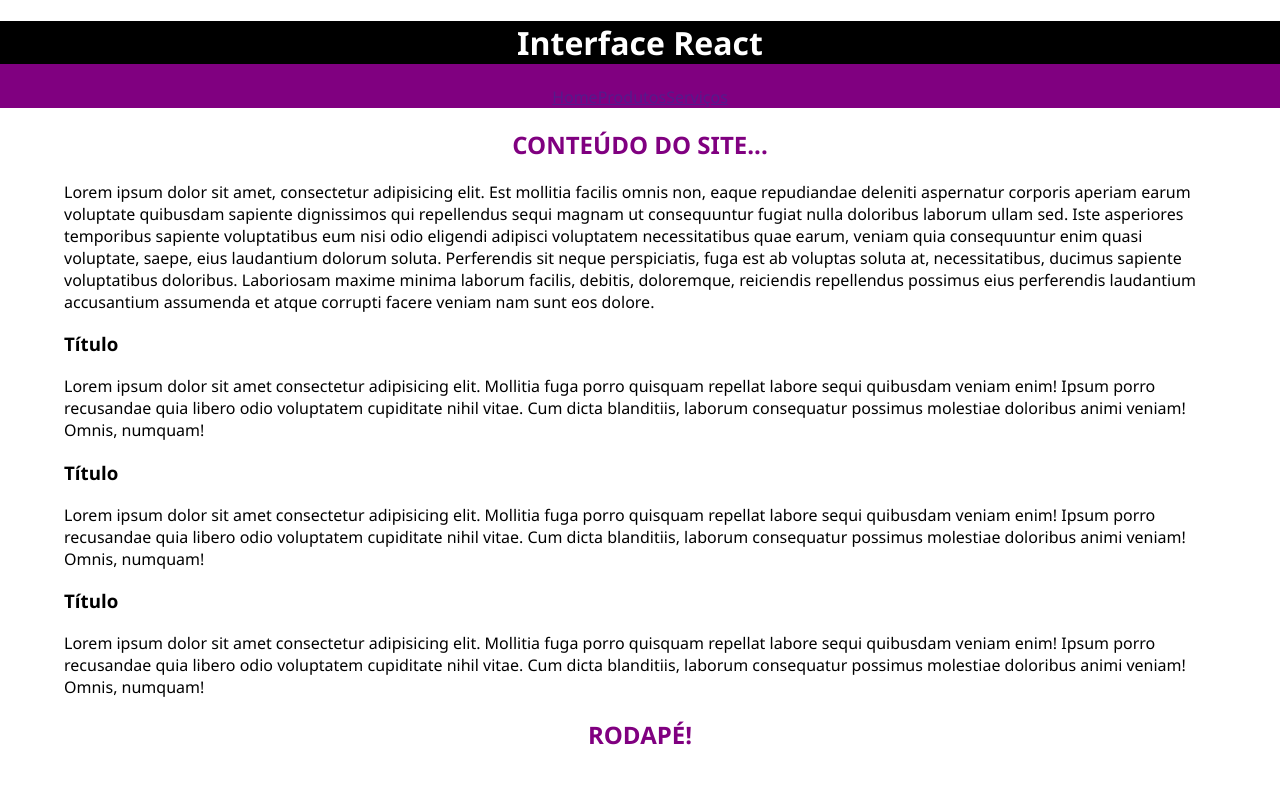
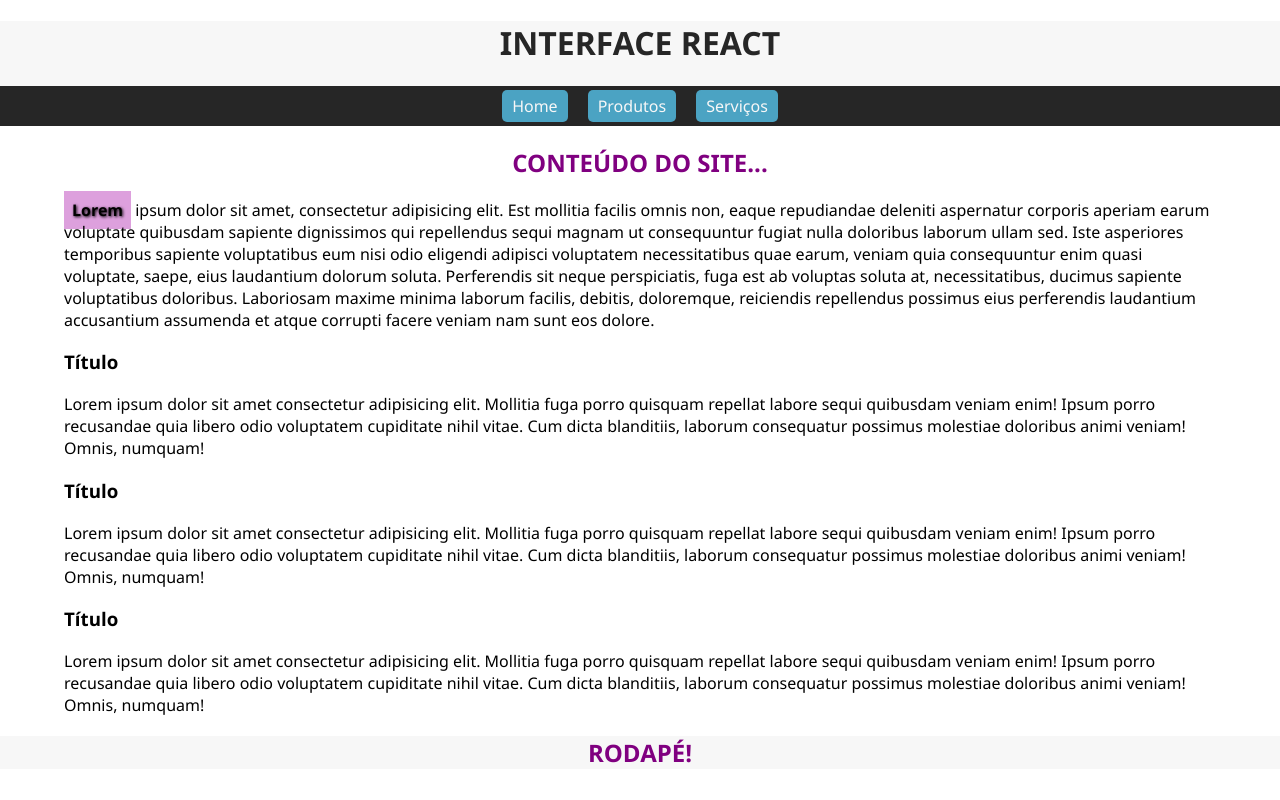
Before and after one commit to LucasMendesz/meu-app, a React (Create React App) app: page / in a window 1280 px wide. Built offline with nearby package versions, Linux system fonts and the light colour scheme.

Commit message:
Module CSS

```diff
--- a/src/App.jsx
+++ b/src/App.jsx
@@ -1,6 +1,6 @@
-import Cabecalho from "./Components/layout/Cabecalho";
-import Conteudo from "./Components/layout/Conteudo";
-import Rodape from "./Components/layout/Rodape";
+import Cabecalho from "./Components/layout/Cabecalho/Cabecalho";
+import Conteudo from "./Components/layout/Conteudo/Conteudo";
+import Rodape from "./Components/layout/Rodape/Rodape";
 const App = () => {
   return (
     <>
--- a/src/Components/Menu.jsx
+++ /dev/null
@@ -1,10 +0,0 @@
-const Menu = () => {
-  return (
-    <nav>
-      <a href="">Home</a>
-      <a href="">Produtos</a>
-      <a href="">Serviços</a>
-    </nav>
-  );
-};
-export default Menu;
--- a/src/Components/layout/Cabecalho.jsx
+++ b/src/Components/layout/Cabecalho/Cabecalho.jsx
@@ -1,8 +1,8 @@
-import Menu from "../Menu";
-
+import Menu from "../Menu/Menu";
 const estilos = {
-  color: "white",
-  backgroundColor: "Black",
+  color: "#262626",
+  backgroundColor: "#f7f7f7",
+  textTransform: "uppercase",
 };
 
 const Cabecalho = () => {
@@ -10,7 +10,12 @@ const Cabecalho = () => {
     /* CSS IN JS */
 
     /* CSS inline (usa propriedade style e sintaxe de objeto) */
-    <header style={{ backgroundColor: "purple", textAlign: "center" }}>
+    <header
+      style={{
+        backgroundColor: "#f7f7f7",
+        textAlign: "center",
+      }}
+    >
       <h1 style={estilos}>Interface React</h1>
       <Menu />
     </header>
--- a/src/Components/layout/Conteudo.css
+++ /dev/null
@@ -1,10 +0,0 @@
-main {
-  width: 90vw;
-  margin: auto;
-}
-
-.subtitulo {
-  text-align: center;
-  color: purple;
-  text-transform: uppercase;
-}
--- a/src/Components/layout/Conteudo.jsx
+++ b/src/Components/layout/Conteudo/Conteudo.jsx
@@ -1,12 +1,15 @@
-import Artigo from "../Artigo";
-import "./Conteudo.css";
+import Artigo from "../../Artigo";
+import estilos from "./Conteudo.module.css";
 const Conteudo = () => {
   return (
     <main>
       <section>
-        <h2 className="subtitulo">Conteúdo do site...</h2>
+        <h2 className={estilos.subtitulo}>Conteúdo do site...</h2>
         <p>
-          Lorem ipsum dolor sit amet, consectetur adipisicing elit. Est mollitia
+          <span className={`${estilos.destaque} ${estilos["sombra-texto"]}`}>
+            Lorem
+          </span>{" "}
+          ipsum dolor sit amet, consectetur adipisicing elit. Est mollitia
           facilis omnis non, eaque repudiandae deleniti aspernatur corporis
           aperiam earum voluptate quibusdam sapiente dignissimos qui repellendus
           sequi magnam ut consequuntur fugiat nulla doloribus laborum ullam sed.
--- /dev/null
+++ b/src/Components/layout/Conteudo/Conteudo.module.css
@@ -0,0 +1,20 @@
+main {
+  width: 90vw;
+  margin: auto;
+}
+
+.subtitulo {
+  text-align: center;
+  color: purple;
+  text-transform: uppercase;
+}
+
+.destaque {
+  background-color: plum;
+  font-weight: bold;
+  padding: 0.5rem;
+}
+
+.sombra-texto {
+  text-shadow: black 1px 1px 3px;
+}
--- /dev/null
+++ b/src/Components/layout/Menu/Menu.jsx
@@ -0,0 +1,27 @@
+import estilos from "./Menu.module.css";
+const Menu = () => {
+  return (
+    <nav className={estilos.menu}>
+      <ul className={estilos.ul}>
+        <li className={estilos.li}>
+          <a href="" className={`${estilos.li} ${estilos["li a:hover"]}`}>
+            Home
+          </a>
+        </li>
+
+        <li className={estilos.li}>
+          <a href="" className={`${estilos.li}  ${estilos["li a:hover"]}`}>
+            Produtos
+          </a>
+        </li>
+
+        <li className={estilos.li}>
+          <a href="" className={`${estilos.li} ${estilos["li a:hover"]}`}>
+            Serviços
+          </a>
+        </li>
+      </ul>
+    </nav>
+  );
+};
+export default Menu;
--- /dev/null
+++ b/src/Components/layout/Menu/Menu.module.css
@@ -0,0 +1,34 @@
+.menu {
+  line-height: 40px;
+  background-color: #262626;
+}
+
+.ul {
+  margin: 0;
+  padding: 0;
+}
+
+.li {
+  list-style: none;
+  margin: 10px;
+  display: inline;
+}
+
+.li a {
+  padding: 5px 10px;
+  margin: 0;
+  border: 0px solid #f00;
+  background: #4ba3c3;
+  text-decoration: none;
+  color: #f7f7f7;
+  /* cantos arredondados */
+  -webkit-border-radius: 5px;
+  -moz-border-radius: 5px;
+  border-radius: 5px;
+}
+
+li a:hover {
+  background: #ccc;
+  color: #262626;
+  border-color: #262626;
+}
--- a/src/Components/layout/Rodape.jsx
+++ /dev/null
@@ -1,8 +0,0 @@
-const Rodape = () => {
-  return (
-    <footer>
-      <h2 className="subtitulo">Rodapé!</h2>
-    </footer>
-  );
-};
-export default Rodape;
--- /dev/null
+++ b/src/Components/layout/Rodape/Rodape.jsx
@@ -0,0 +1,9 @@
+import estilos from "./Rodape.module.css";
+const Rodape = () => {
+  return (
+    <footer>
+      <h2 className={estilos.subtitulo}>Rodapé!</h2>
+    </footer>
+  );
+};
+export default Rodape;
--- /dev/null
+++ b/src/Components/layout/Rodape/Rodape.module.css
@@ -0,0 +1,6 @@
+.subtitulo {
+  background-color: #f7f7f7;
+  color: purple;
+  text-transform: uppercase;
+  text-align: center;
+}
```
